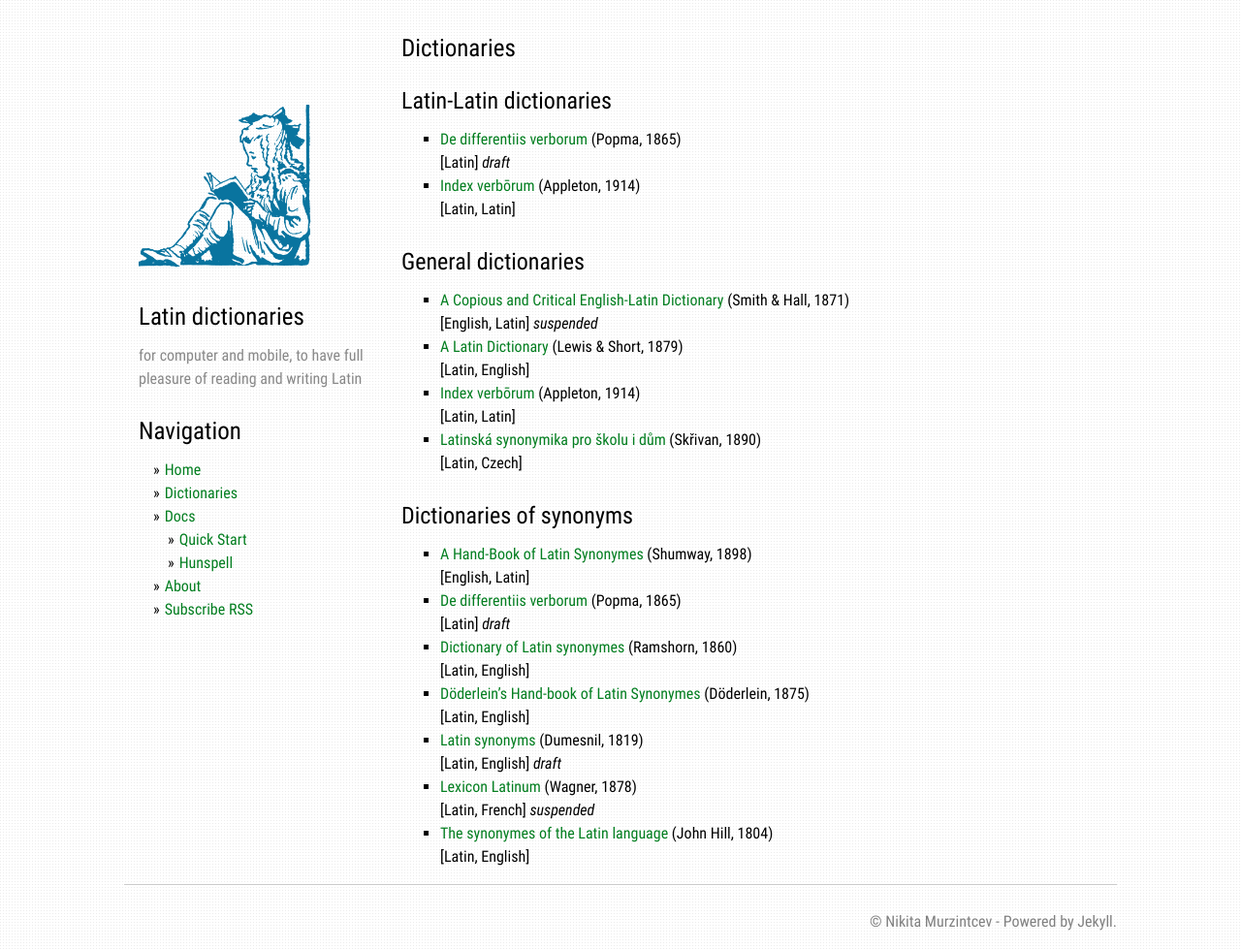
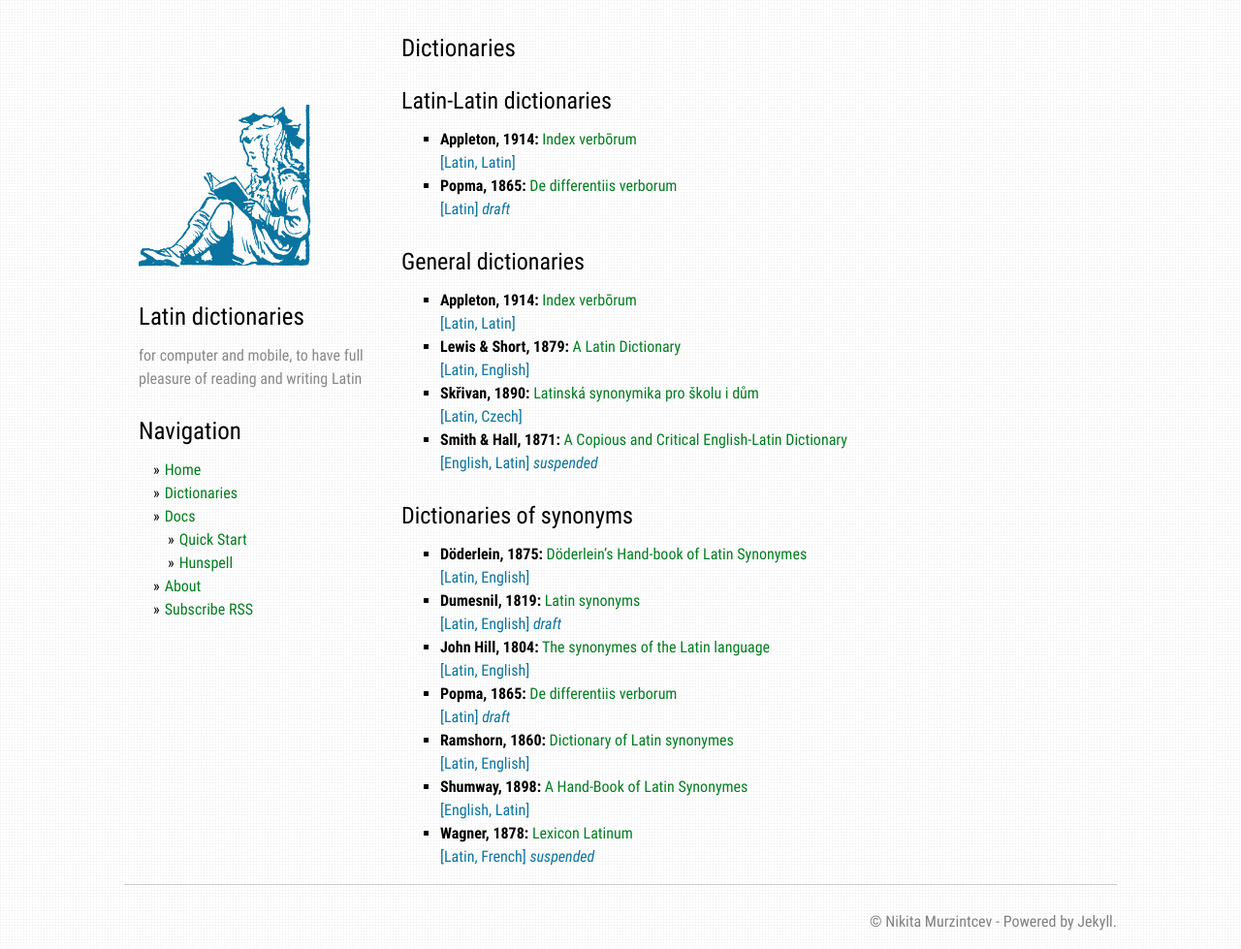
Before and after one commit to nikita-moor/dictionaries, a Jekyll site: the page built from dictionaries.md, in a window 1280 px wide. Shown: the whole page at 97% size. Built offline with Jekyll 4.4.1, drawn with Linux system fonts in a browser that asks for light colours.

Commit message:
reformat dictionary list

```diff
--- a/dictionaries.md
+++ b/dictionaries.md
@@ -6,30 +6,30 @@ title: Dictionaries
 # Dictionaries
 ## Latin-Latin dictionaries
 
-{% assign dicts = site.dictionaries | where: "categories","latin" | sort: "title" %}
+{% assign dicts = site.dictionaries | where: "categories","latin" | sort: "nickname" %}
 {% for dict in dicts %}
 
-* [{{ dict.title }}]({{ site.baseurl }}{{ dict.url }}) ({{ dict.author }}, {{ dict.year }}) \\
-  [{{ dict.tags | join: ", " }}] {% if dict.comment %}_{{ dict.comment }}_{% endif %}
+* **{{ dict.author }}, {{ dict.year }}:** [{{ dict.title }}]({{ site.baseurl }}{{ dict.url }}) \\
+  <span style="color: #0A749E;">[{{ dict.tags | join: ", " }}] {% if dict.comment %}_{{ dict.comment }}_{% endif %}<span>
 
 {%- endfor %}
 
 ## General dictionaries
 
-{% assign dicts = site.dictionaries | where: "categories","general" | sort: "title" %}
+{% assign dicts = site.dictionaries | where: "categories","general" | sort: "nickname" %}
 {% for dict in dicts %}
 
-* [{{ dict.title }}]({{ site.baseurl }}{{ dict.url }}) ({{ dict.author }}, {{ dict.year }}) \\
-  [{{ dict.tags | join: ", " }}] {% if dict.comment %}_{{ dict.comment }}_{% endif %}
+* **{{ dict.author }}, {{ dict.year }}:** [{{ dict.title }}]({{ site.baseurl }}{{ dict.url }}) \\
+  <span style="color: #0A749E;">[{{ dict.tags | join: ", " }}] {% if dict.comment %}_{{ dict.comment }}_{% endif %}<span>
 
 {%- endfor %}
 
 ## Dictionaries of synonyms
 
-{% assign dicts = site.dictionaries | where: "categories","synonyms" | sort: "title" %}
+{% assign dicts = site.dictionaries | where: "categories","synonyms" | sort: "nickname" %}
 {% for dict in dicts %}
 
-* [{{ dict.title }}]({{ site.baseurl }}{{ dict.url }}) ({{ dict.author }}, {{ dict.year }}) \\
-  [{{ dict.tags | join: ", " }}] {% if dict.comment %}_{{ dict.comment }}_{% endif %}
+* **{{ dict.author }}, {{ dict.year }}:** [{{ dict.title }}]({{ site.baseurl }}{{ dict.url }}) \\
+  <span style="color: #0A749E;">[{{ dict.tags | join: ", " }}] {% if dict.comment %}_{{ dict.comment }}_{% endif %}<span>
 
 {%- endfor %}
```
